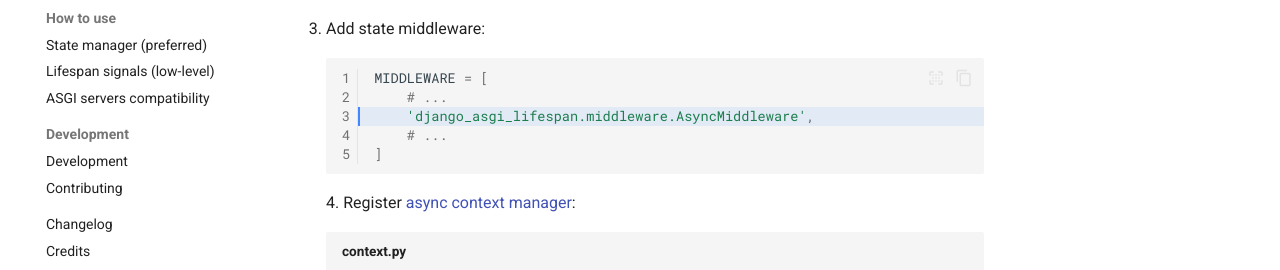
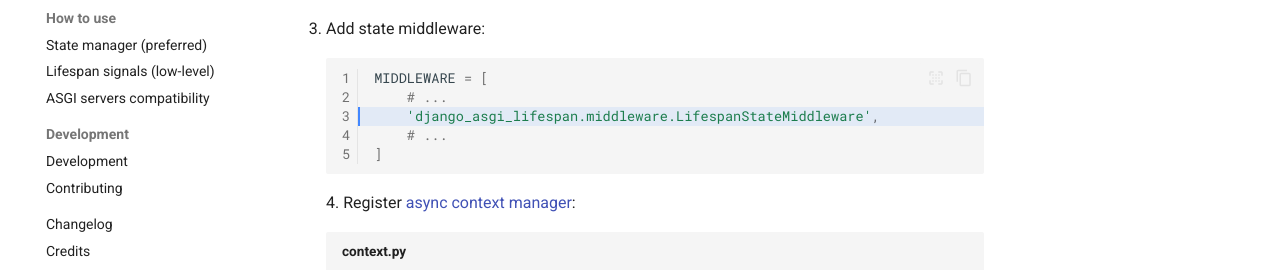
Before and after one commit to illagrenan/django-asgi-lifespan, an MkDocs documentation site: the page built from docs/index.md, in a window 1280 px wide and 900 px high, scrolled down 1231 px. Shown: the part 153-423 px from the top of the window. Built offline with MkDocs 1.6.1 and Material for MkDocs 9.7.7, drawn with Linux system fonts in a browser that asks for light colours; comment, search, counter and statistics services are not loaded.

Commit message:
Rename AsyncMiddleware to LifespanStateMiddleware
AsyncMiddleware is now called LifespanStateMiddleware, the original name was too generic (it was a copy-paste from the Django documentation). The original name will remain as an alias for LifespanStateMiddleware, so existing installations should not be affected.

````diff
--- a/README.md
+++ b/README.md
@@ -63,7 +63,7 @@ async def example_view(request) -> HttpResponse:
     ``` python hl_lines="3"
     MIDDLEWARE = [
         # ...
-        'django_asgi_lifespan.middleware.AsyncMiddleware',
+        'django_asgi_lifespan.middleware.LifespanStateMiddleware',
         # ...
     ]
     ```
````
Also changed, not shown: docs/how_to_use/context_manager.md (+1 -1 lines), 2 other files.
